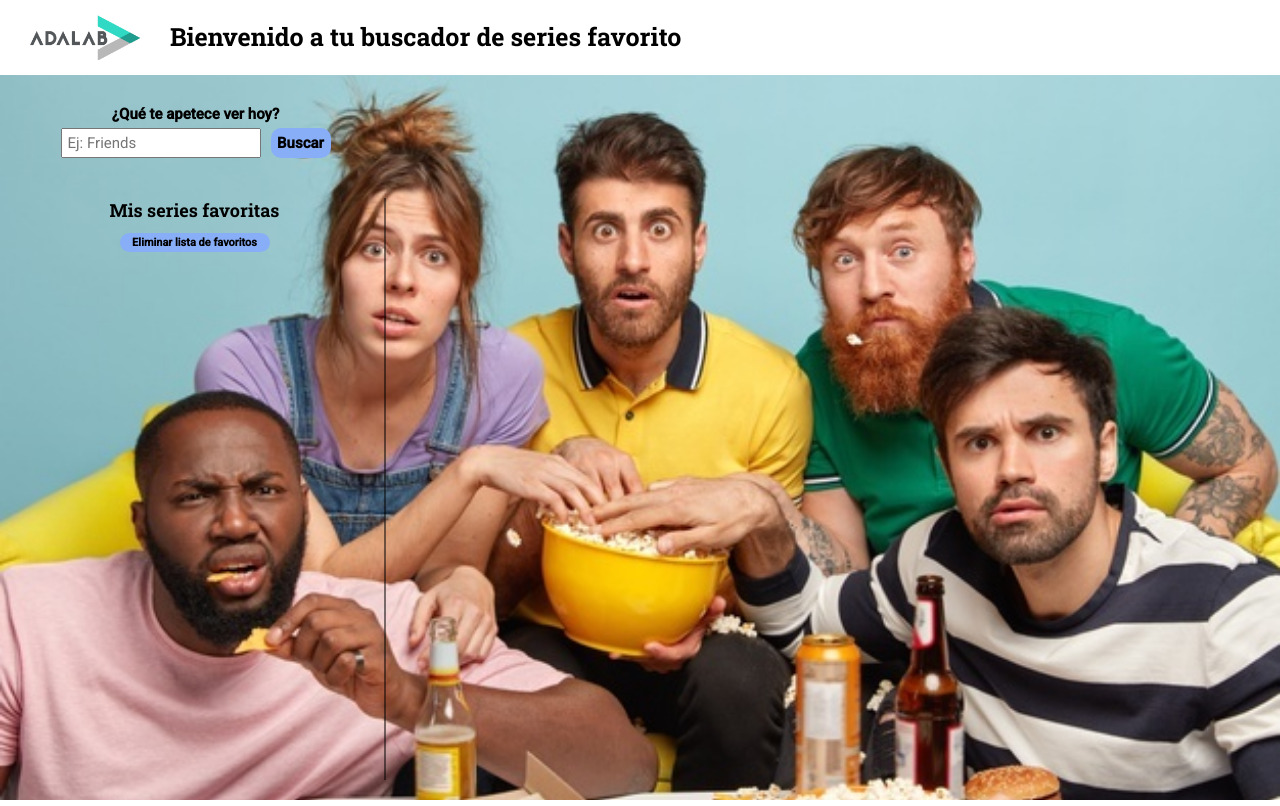
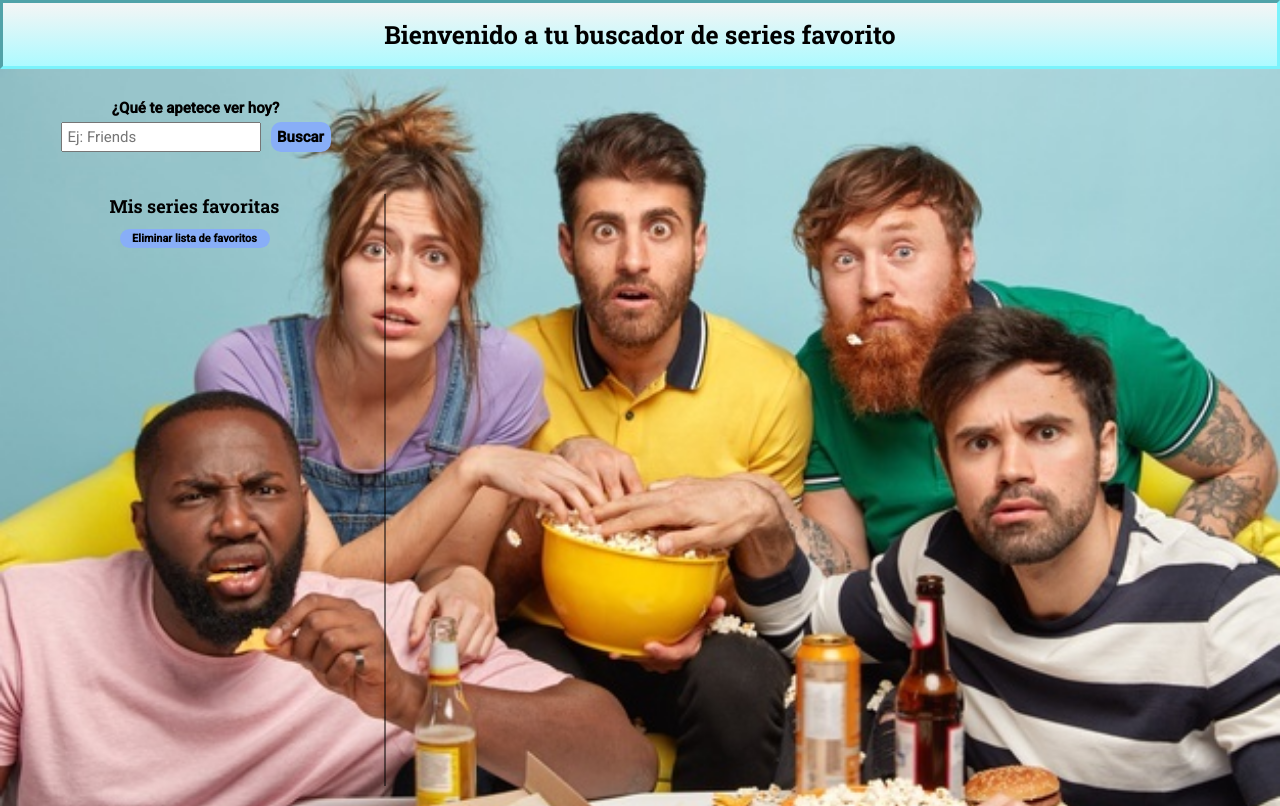
Before and after one commit to crisgruiz/modulo-2-evaluacion-final-crisgruiz, a website: page src/html/index.html in a window 1280 px wide. Drawn offline with nearby package versions, Linux system fonts and the light colour scheme; files that its build step writes are made by us from their sources; files whose address does not match are found by name.

Commit message:
Change header style

```diff
--- a/src/html/partials/header.html
+++ b/src/html/partials/header.html
@@ -1,4 +1,3 @@
 <header class="header">
-  <img class="header__img" src="./assets/images/logo-adalab.png" alt="Adalab" />
   <h1 class="header__title">Bienvenido a tu buscador de series favorito</h1>
 </header>
--- a/src/scss/core/_variables.scss
+++ b/src/scss/core/_variables.scss
@@ -8,3 +8,5 @@ $series-backgroundColor: rgba(255, 255, 255, 0.8);
 $fav-backgroundColor: rgba(236, 144, 144, 0.8);
 $Btn-color: rgb(136, 174, 247);
 $border-color: black solid;
+$gradient-header: linear-gradient(to bottom, #f5f5f5, #adfaff);
+$border-header: #7af3fc;
--- a/src/scss/layout/_header.scss
+++ b/src/scss/layout/_header.scss
@@ -1,17 +1,13 @@
 .header {
-  margin: 15px 30px;
-  display: flex;
-  justify-content: start;
-  height: 45px;
-  &__img {
-    width: 110px;
-    margin-right: 30px;
-  }
+  padding: 15px 30px;
+  text-align: center;
+  background: $gradient-header;
+  border: inset;
+  border-color: $border-header;
   &__title {
     @include normal-text() {
     }
     font-family: $font-titles;
     font-size: 25px;
-    padding-top: 5px;
   }
 }
--- a/src/scss/main.scss
+++ b/src/scss/main.scss
@@ -5,7 +5,7 @@
 
 .main {
   padding: 20px 5px;
-  height: calc(100vh - 75px);
+  height: calc(100vh - 63px);
   display: grid;
   grid-template-columns: 30% 70%;
   grid-template-rows: 15% 85%;
```
